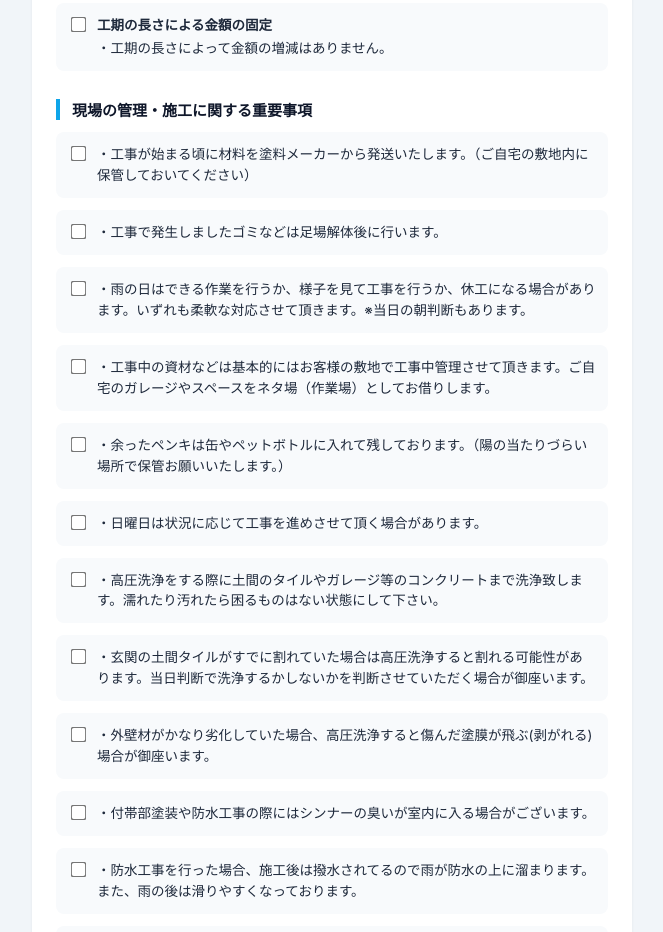
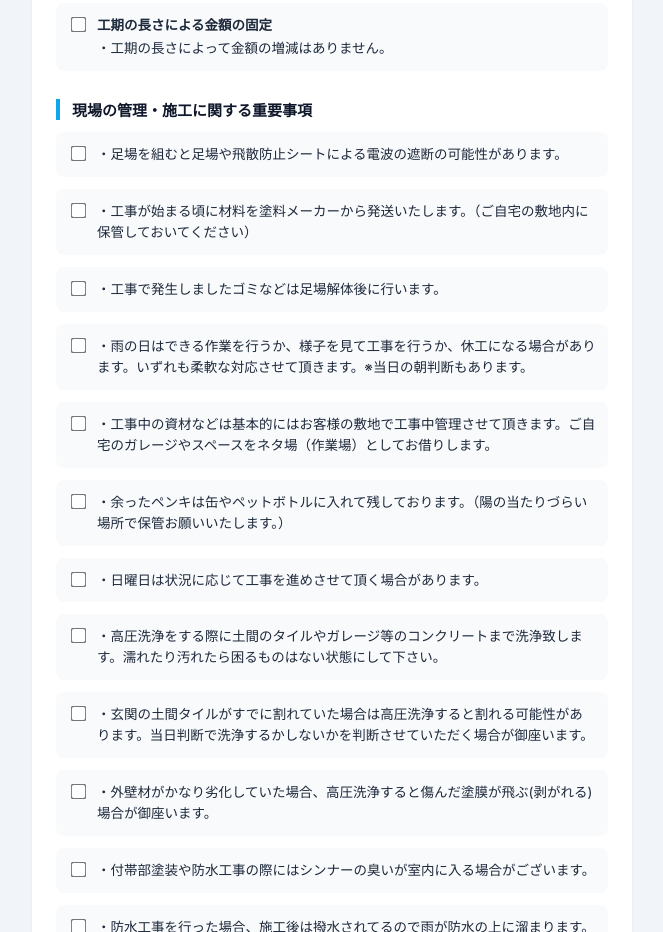
Before and after one commit to katehome0123-rgb/kate-agreement-form, a website: page www/index.html in a window 1280 px wide. Shown: the part 1298-2230 px from the top of the page, without its empty margins (308-971 px from the left). Drawn offline with nearby package versions, Linux system fonts and the light colour scheme.

Commit message:
Update index.html

```diff
--- a/www/index.html
+++ b/www/index.html
@@ -157,6 +157,7 @@
                 <label class="item"><input type="checkbox" class="required-check"><div class="item-text"><span class="item-title">工期の長さによる金額の固定</span>・工期の長さによって金額の増減はありません。</div></label>
 
                 <div class="section-title">現場の管理・施工に関する重要事項</div>
+                <label class="item"><input type="checkbox" class="required-check"><div class="item-text">・足場を組むと足場や飛散防止シートによる電波の遮断の可能性があります。</div></label>
                 <label class="item"><input type="checkbox" class="required-check"><div class="item-text">・工事が始まる頃に材料を塗料メーカーから発送いたします。（ご自宅の敷地内に保管しておいてください）</div></label>
                 <label class="item"><input type="checkbox" class="required-check"><div class="item-text">・工事で発生しましたゴミなどは足場解体後に行います。</div></label>
                 <label class="item"><input type="checkbox" class="required-check"><div class="item-text">・雨の日はできる作業を行うか、様子を見て工事を行うか、休工になる場合があります。いずれも柔軟な対応させて頂きます。※当日の朝判断もあります。</div></label>
```
